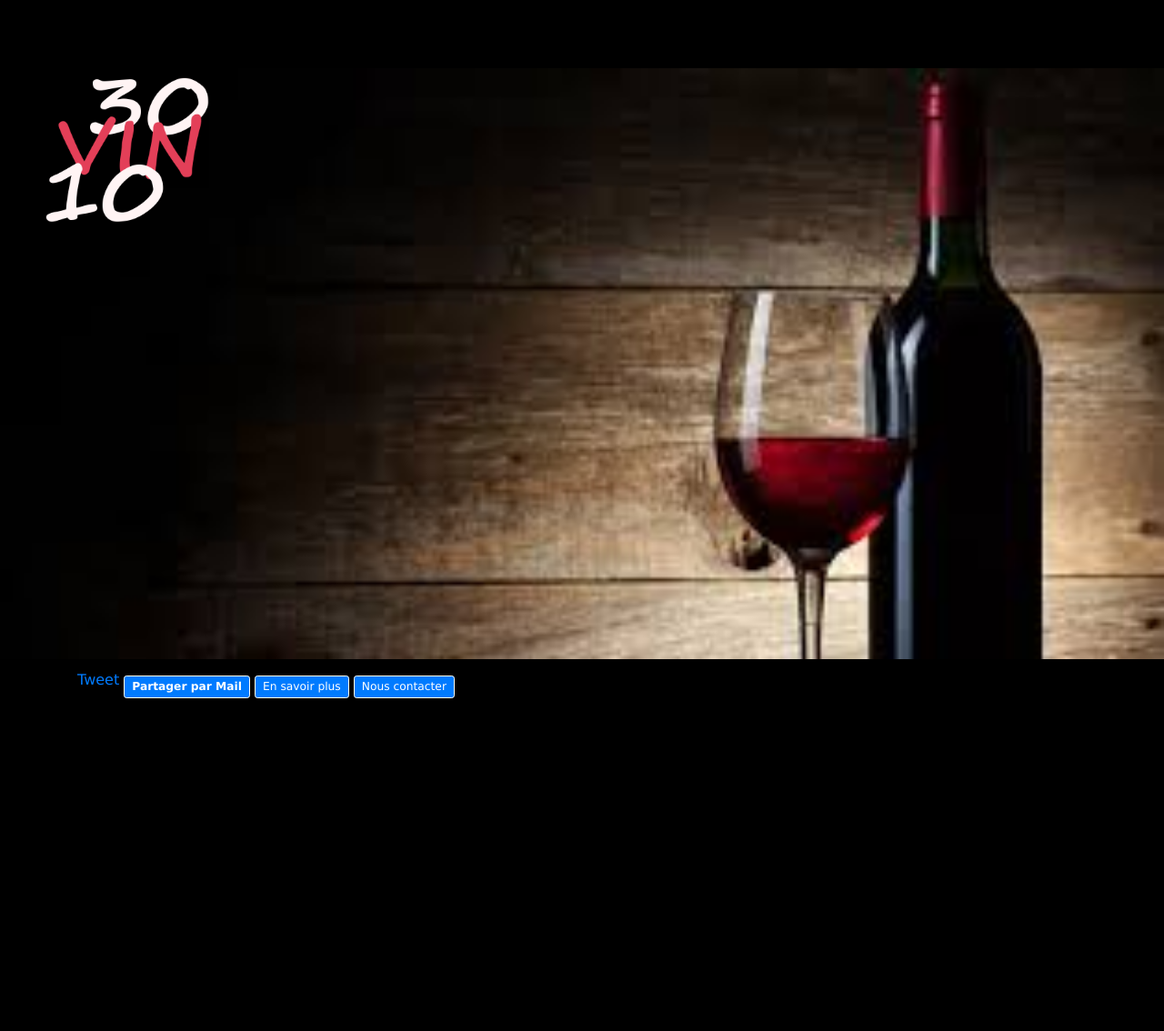
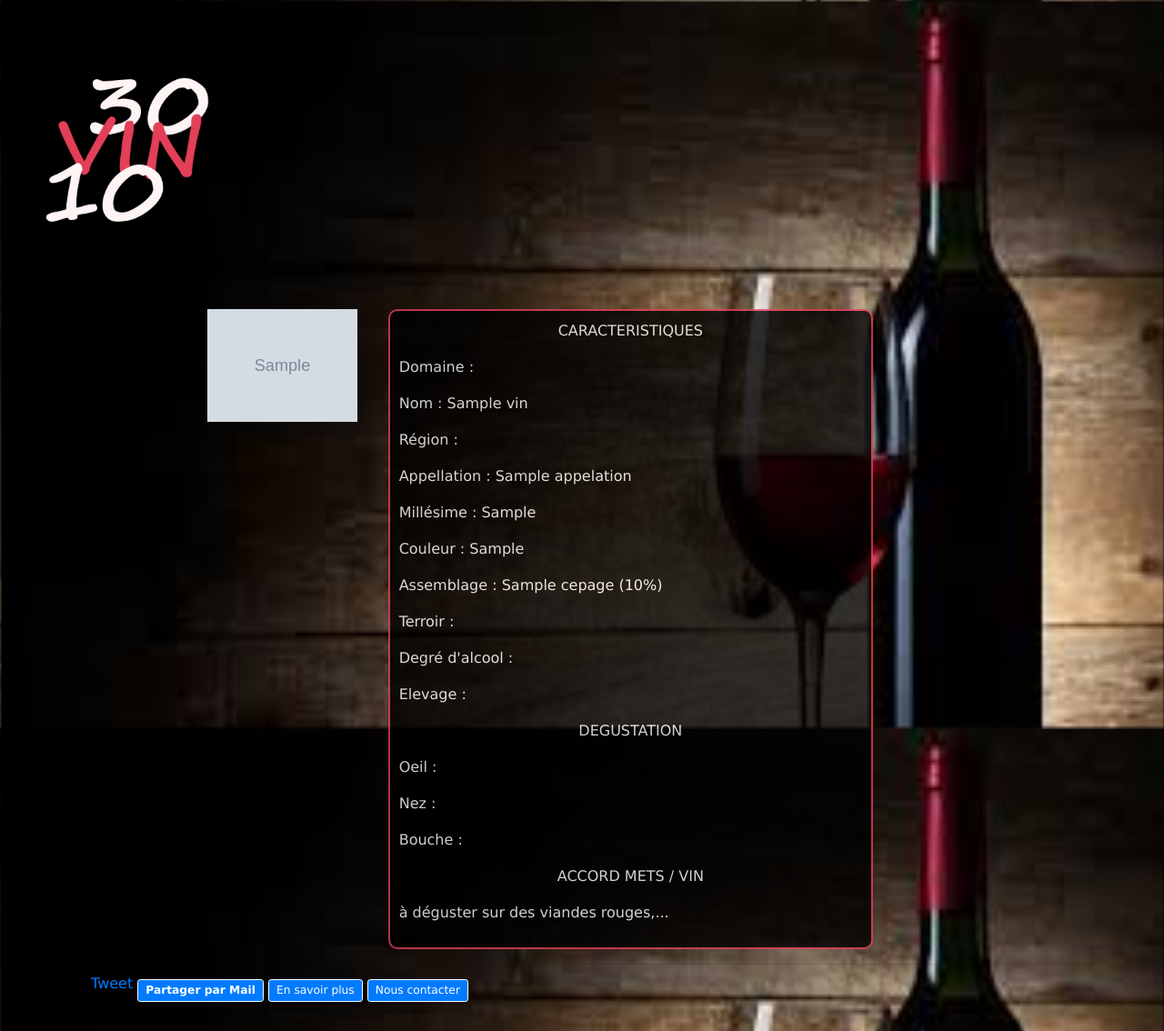
Before and after one commit to baltrian/vmeilleur, a Django app: page /informationVin/1/ in a window 1280 px wide. Shown: the whole page at 91% size. Before the commit the page ends 768 px from the top, so only its background shows below. Run offline with Django 3.2, Linux system fonts and the light colour scheme; tables that the repository leaves empty hold one stand-in row (values such as "Sample post"); grey boxes marked "Sample" are stand-in pictures; some libraries are stand-ins or nearby versions.

Commit message:
Compléments Information Vin

```diff
--- a/src/appli/models.py
+++ b/src/appli/models.py
@@ -33,6 +33,23 @@ class Vin(models.Model):
     def __unicode__(self):
         return self.nom
 
+    # Construit une chaîne de caractère représentant l'assemblage
+    def get_assemblage(self):
+        s = " "
+        sC = []
+        sP = []
+        setCepages = self.cepages.all()
+        setAssemblage = Assemblage.objects.filter(vin=self).all()
+        for cepage in setCepages :
+            sC.append(cepage.nom)
+        for assemblage in setAssemblage :
+            sP.append(assemblage.pourcentage)
+        for i in range(len(sC)) :
+            if (i > 0) :
+                s = s + ", "
+            s = s + sC[i] + " (" + str(sP[i]) + "%)"
+        return s
+
 
 class Assemblage(models.Model):
     vin = models.ForeignKey(Vin, on_delete=models.CASCADE)
--- a/src/appli/templates/informationVin.html
+++ b/src/appli/templates/informationVin.html
@@ -7,12 +7,48 @@
   {% leaflet_css %}
 
   	<style type="text/css">
+		.vin{
+  			border-radius: 10px;
+			border: 2px solid #e33f58;
+			padding: 10px;
+			background-color: black;
+			opacity: 0.8;
+  		}
 	</style>
 
 {% endblock %}
 
 
 {% block body %}
+	<div class="container-fluid container1 text-xs-center">
+	    <div class="row padding-bottom">
+	    <div class="col-sm-2">
+	    </div>
+	    <div class="col-sm-2">
+	    	<div>
+	    		<img src="{{ vin.image.url }}" class="imgVin" alt="Wine bottle" style="width:90%;" ><br/>
+		    </div>
+	    </div>
+	    <div class="col-sm-5 vin">
+	    	<p align=center> CARACTERISTIQUES </p>
+	    	<p align=left>Domaine : </p>
+	    	<p align=left>Nom : {{ vin.nom }}</p>
+	    	<p align=left>Région : </p>
+	    	<p align=left>Appellation : {{ vin.appelation }}</p>
+	    	<p align=left>Millésime : {{ vin.millesime }}</p>
+	    	<p align=left>Couleur : {{ vin.couleur }}</p>
+	    	<p align=left>Assemblage : {{ assemblage }}</p>
+	    	<p align=left>Terroir : </p>
+	    	<p align=left>Degré d'alcool : </p>
+	    	<p align=left>Elevage : </p>
+	    	<p align=center> DEGUSTATION </p>
+	    	<p align=left>Oeil : </p>
+	    	<p align=left>Nez : </p>
+	    	<p align=left>Bouche : </p>
+	    	<p align=center> ACCORD METS / VIN </p>
+	    	<p align=left>à déguster sur des viandes rouges,... </p>
+	    </div>
+	</div>
 
 {% endblock body %}
 
--- a/src/appli/views.py
+++ b/src/appli/views.py
@@ -43,5 +43,6 @@ def post(self, request, **kwargs):
 
 
 def informationVin(request, id):
-    vin = Vin.objects.get(id=id);
-    return render(request, 'informationVin.html', {'vin': vin,})
+    vin = Vin.objects.get(id=id)
+    assemblage = vin.get_assemblage()
+    return render(request, 'informationVin.html', {'vin': vin,'assemblage': assemblage, })
```
